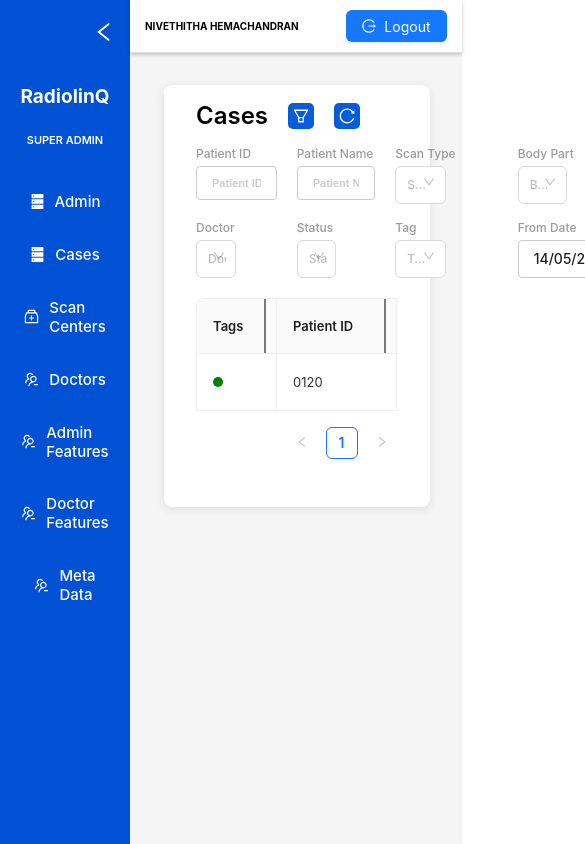
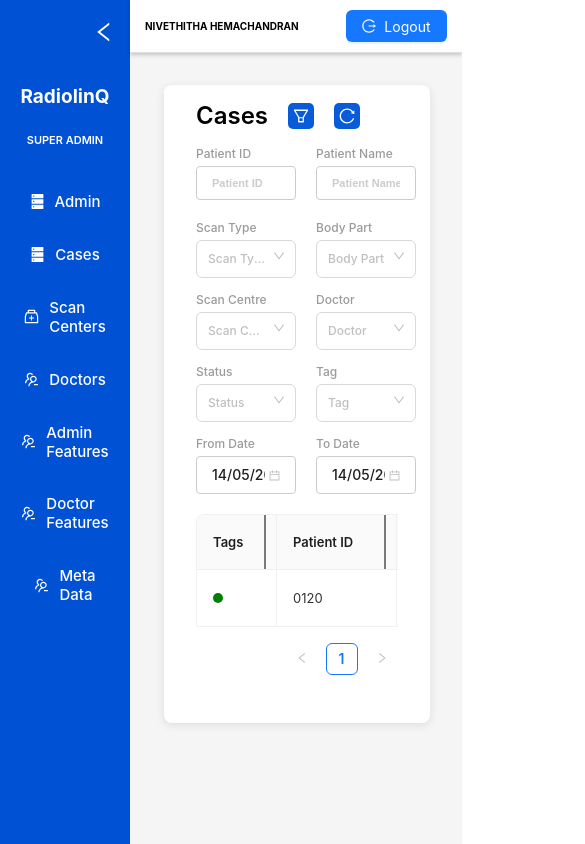
Before and after one commit to Uma-Kumarasamy2003/Super_admin, a React (Create React App) app: page /cases in a window 390 px wide. Shown: the top 844 px of the page, 585 px wide, since content can reach past the window. Built offline with nearby package versions, Linux system fonts and the light colour scheme.

Commit message:
first commit

```diff
--- a/src/components/styles/cases.css
+++ b/src/components/styles/cases.css
@@ -173,3 +173,16 @@
 .react-resizable-handle {
   border-left: 2px solid #77797d; /* visible blue border */
 }
+
+@media (max-width: 412px) {
+  .filters {
+    display: grid;
+    grid-template-columns: repeat(2, 1fr);
+  }
+
+  .each_filters input,
+  .each_filters .custom-select,
+  .each_filters .ant-picker /* for DatePicker */ {
+    width: 100px !important;
+  }
+}
```
